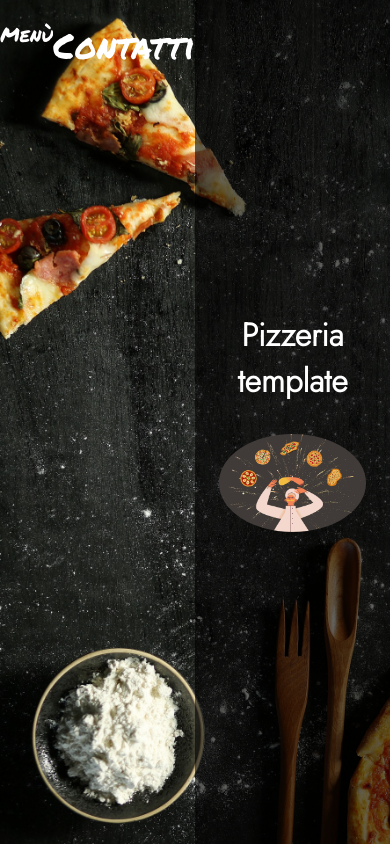
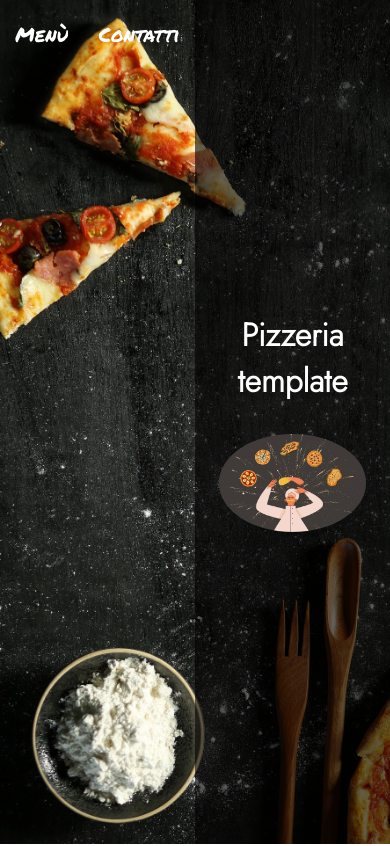
Before and after one commit to ImAl3x03/Restaurant-Template, a React (Create React App) app: page / in a window 390 px wide. Shown: the top 846 px of the page. Built offline with nearby package versions, Linux system fonts and the light colour scheme; no server answers.

Commit message:
Fixing responsive error

```diff
--- a/src/Component/MainPage/Navbar/Navbar.css
+++ b/src/Component/MainPage/Navbar/Navbar.css
@@ -25,7 +25,7 @@
 }
 
 @media screen and (max-width: 800px) {
-    .link > span {
+    .link > span, .link a {
         font-size: 20px;
     }
 }
```
